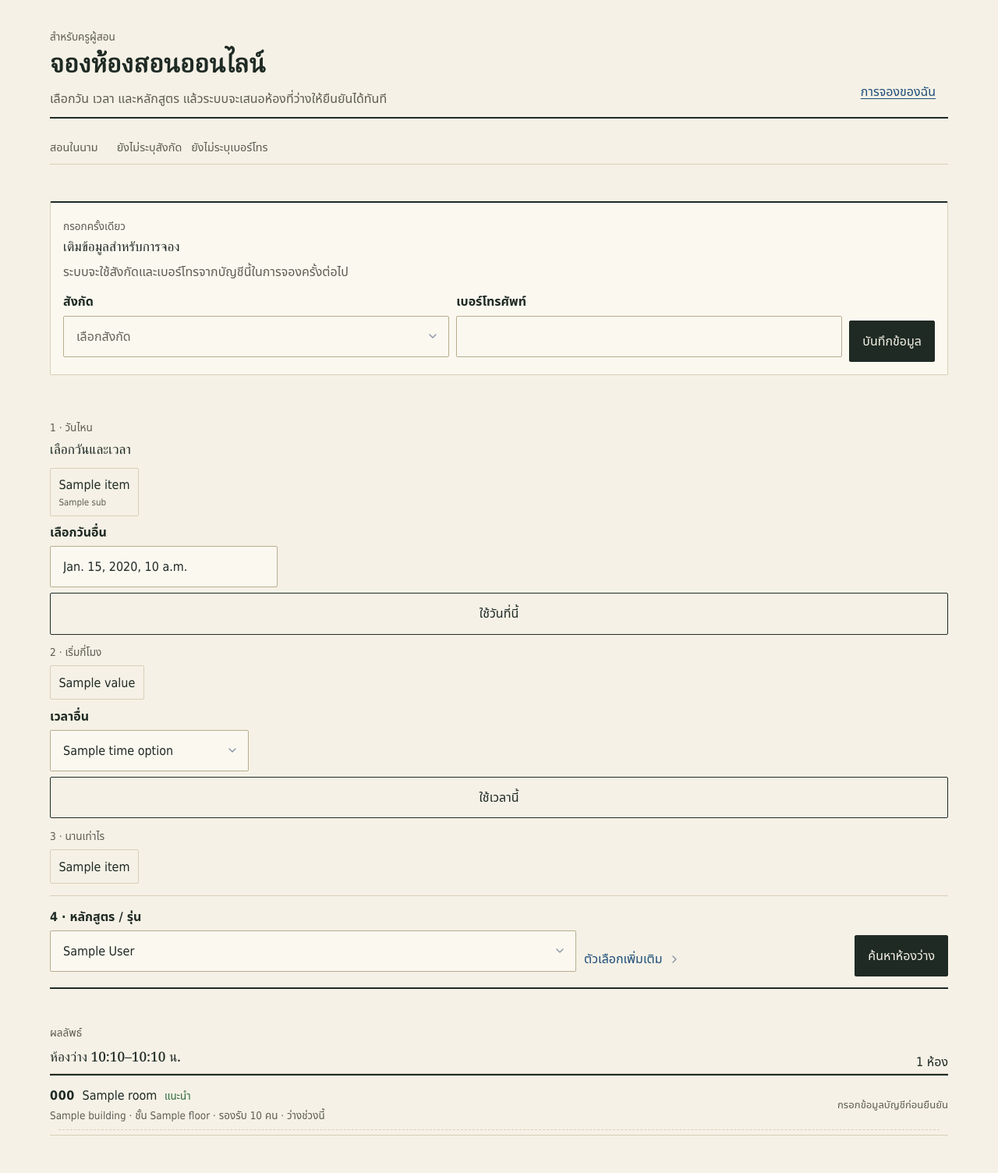
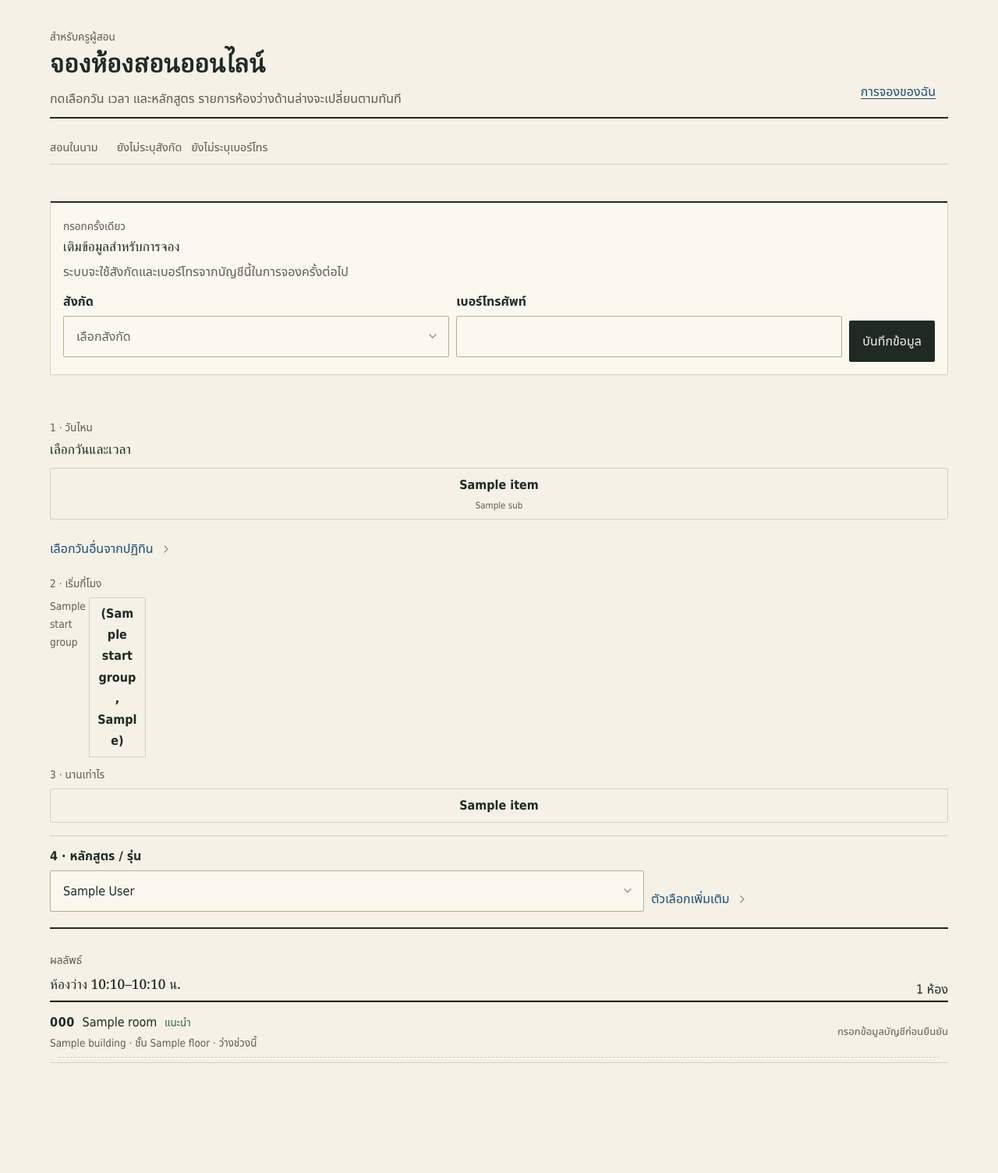
Before and after one commit to saisansan11/sigroom, a Django app: template templates/bookings/online_teaching_home.html in a window 1280 px wide. Shown: the part 102-1606 px from the top of the page at 78% size. After the commit the page ends 1465 px from the top, so only its background shows below. Run offline with Django 5.2, Linux system fonts and the light colour scheme; the template is opened without the code that fills it: most values are stand-ins (such as "Sample title", 1, 10 or a date in 2020); some web fonts are replaced.

Commit message:
feat(online): จองห้องสอนออนไลน์แบบกดน้อย + ปฏิทิน + ครูเข้าหน้าจองทันที
- ชิปวัน/เวลา/ระยะเวลากดครั้งเดียว ผลลัพธ์เปลี่ยนเองด้วย HTMX ไม่ต้องพิมพ์วันที่
- ปฏิทินเดือน พ.ศ. สำหรับเลือกวันอื่น กันวันย้อนหลังและเกินระยะจองล่วงหน้า
- เวลาเริ่มทุกครึ่งชั่วโมง 07:00–17:30
- ห้องสอนออนไลน์ย้ายเป็น บก.กศ.รร.ส.สส. ชั้น 3 (data migration) และตัดข้อความรองรับจำนวนคน
- ครูที่ไม่ได้ดูแลบริการ login แล้วไปหน้าจองห้องสอนออนไลน์

Co-Authored-By: Claude Opus 5.5 <noreply@anthropic.com>

```diff
--- a/bookings/role_home.py
+++ b/bookings/role_home.py
@@ -3,6 +3,7 @@ from django.shortcuts import redirect
 
 from resources.models import Resource
 from .lodging_services import can_access_lodging_management
+from .online_teaching import can_book_online_teaching
 
 SERVICE_LODGING = "lodging"
 SERVICE_ONLINE = "online"
@@ -49,5 +50,8 @@ def managed_services(user) -> list[str]:
 def role_home(request):
     services = managed_services(request.user)
     if not services:
+        # ครูผู้สอน (ไม่ใช่ผู้ดูแลระบบ) เข้าหน้าจองห้องสอนออนไลน์ทันที ไม่ต้องผ่านหน้าเลือกบริการ
+        if not request.user.is_superuser and can_book_online_teaching(request.user):
+            return redirect("bookings:online_teaching_home")
         return redirect("bookings:lodging_about")
     return redirect("bookings:service_staff_entry", service=services[0])
--- a/bookings/tests_lodging_service_gateway.py
+++ b/bookings/tests_lodging_service_gateway.py
@@ -85,7 +85,8 @@ def test_online_teaching_section_exposes_exact_three_signal_school_rooms(client)
     for index in range(1, 4):
         assert f"ห้องสอนออนไลน์ {index}" in html
         assert f"STU-ONLINE-{index}" in html
-    assert html.count("รองรับ 5 คน") == 3
+    assert html.count("บก.กศ.รร.ส.สส. · ชั้น 3") == 3
+    assert "รองรับ 5 คน" not in html
     assert "กล้อง · ไมโครโฟน · ไฟสตูดิโอ · จอเขียว" in html
 
 
--- a/resources/management/commands/seed_online_teaching.py
+++ b/resources/management/commands/seed_online_teaching.py
@@ -54,8 +54,8 @@ class Command(BaseCommand):
                     "name": name,
                     "resource_type": Resource.Type.ROOM,
                     "room_category": Resource.Category.ONLINE,
-                    "building": "อาคาร บก.กศ.",
-                    "floor": "1",
+                    "building": "บก.กศ.รร.ส.สส.",
+                    "floor": "3",
                     "capacity": 5,
                     "owner_unit": owner_unit,
                     "fixed_equipment": EQUIPMENT,
--- a/resources/management/commands/seed_pilot.py
+++ b/resources/management/commands/seed_pilot.py
@@ -38,9 +38,9 @@ ROOMS = [
     ("MTG-1", "ห้องประชุม 1", R.Type.ROOM, R.Category.MEETING, "อาคาร บก.", "2", 30, "HQ", P.REQUIRED, 15, 30, "ระบบประชุมออนไลน์\nเครื่องเสียง\nจอ 85 นิ้ว"),
     ("MTG-CO", "ห้องประชุมผู้บังคับบัญชา", R.Type.ROOM, R.Category.SPECIAL, "อาคาร บก.", "3", 16, "HQ", P.REQUIRED, 15, 30, "ระบบประชุมออนไลน์\nเครื่องเสียง"),
     # ห้องสอนออนไลน์ตามข้อมูลจริง: มี ~3 ห้องที่ บก.กศ.รร.ส.สส. (แผน V7 งาน B — seed สำหรับ dev/test เท่านั้น)
-    ("STU-ONLINE-1", "ห้องสอนออนไลน์ 1", R.Type.ROOM, R.Category.ONLINE, "อาคาร บก.กศ.", "1", 5, "EDU", P.AUTO, 0, 15, "กล้อง\nไมโครโฟน\nไฟสตูดิโอ\nจอเขียว"),
-    ("STU-ONLINE-2", "ห้องสอนออนไลน์ 2", R.Type.ROOM, R.Category.ONLINE, "อาคาร บก.กศ.", "1", 5, "EDU", P.AUTO, 0, 15, "กล้อง\nไมโครโฟน\nไฟสตูดิโอ\nจอเขียว"),
-    ("STU-ONLINE-3", "ห้องสอนออนไลน์ 3", R.Type.ROOM, R.Category.ONLINE, "อาคาร บก.กศ.", "1", 5, "EDU", P.AUTO, 0, 15, "กล้อง\nไมโครโฟน\nไฟสตูดิโอ\nจอเขียว"),
+    ("STU-ONLINE-1", "ห้องสอนออนไลน์ 1", R.Type.ROOM, R.Category.ONLINE, "บก.กศ.รร.ส.สส.", "3", 5, "EDU", P.AUTO, 0, 15, "กล้อง\nไมโครโฟน\nไฟสตูดิโอ\nจอเขียว"),
+    ("STU-ONLINE-2", "ห้องสอนออนไลน์ 2", R.Type.ROOM, R.Category.ONLINE, "บก.กศ.รร.ส.สส.", "3", 5, "EDU", P.AUTO, 0, 15, "กล้อง\nไมโครโฟน\nไฟสตูดิโอ\nจอเขียว"),
+    ("STU-ONLINE-3", "ห้องสอนออนไลน์ 3", R.Type.ROOM, R.Category.ONLINE, "บก.กศ.รร.ส.สส.", "3", 5, "EDU", P.AUTO, 0, 15, "กล้อง\nไมโครโฟน\nไฟสตูดิโอ\nจอเขียว"),
     ("DORM-101", "ห้องพัก 101 (4 เตียง)", R.Type.ROOM, R.Category.LODGING, "อาคารพัก 1", "1", 4, "HQ", P.AUTO, 0, 0, "เตียง 4 ชุด\nตู้เสื้อผ้า 4 ช่อง\nเครื่องปรับอากาศ"),
     ("DORM-102", "ห้องพัก 102 (4 เตียง)", R.Type.ROOM, R.Category.LODGING, "อาคารพัก 1", "1", 4, "HQ", P.AUTO, 0, 0, "เตียง 4 ชุด\nตู้เสื้อผ้า 4 ช่อง\nเครื่องปรับอากาศ"),
     ("DORM-103", "ห้องพัก 103 (4 เตียง)", R.Type.ROOM, R.Category.LODGING, "อาคารพัก 1", "1", 4, "HQ", P.AUTO, 0, 0, "เตียง 4 ชุด\nตู้เสื้อผ้า 4 ช่อง\nเครื่องปรับอากาศ"),
--- a/static/css/online_teaching_r3l.css
+++ b/static/css/online_teaching_r3l.css
@@ -249,13 +249,39 @@ body.online-teaching-r3l .online-chip {
   border: 1px solid var(--ot-rule); border-radius: 2px; background: transparent; color: var(--ot-ink); text-decoration: none;
 }
 body.online-teaching-r3l .online-chip small { color: var(--ot-muted); font-size: .72rem; }
-body.online-teaching-r3l .online-chip.is-on { border-color: var(--ot-ink); background: var(--ot-ink); color: var(--ot-paper); }
-body.online-teaching-r3l .online-chip.is-on small { color: var(--ot-paper); }
+body.online-teaching-r3l .online-chip.is-on,
+body.online-teaching-r3l .online-chip-option input:checked + .online-chip { border-color: var(--ot-ink); background: var(--ot-ink); color: var(--ot-paper); }
+body.online-teaching-r3l .online-chip.is-on small,
+body.online-teaching-r3l .online-chip-option input:checked + .online-chip small { color: var(--ot-paper); }
+/* ชิปแบบกดครั้งเดียว: radio ซ่อนไว้ ใช้ label เป็นปุ่ม */
+body.online-teaching-r3l .online-chip-option { position: relative; margin: 0; cursor: pointer; }
+body.online-teaching-r3l .online-chip-option input,
+body.online-teaching-r3l .online-calendar-day input { position: absolute; opacity: 0; width: 1px; height: 1px; margin: 0; }
+body.online-teaching-r3l .online-chip-option .online-chip { width: 100%; align-items: center; text-align: center; }
+body.online-teaching-r3l .online-chip-option input:focus-visible + .online-chip,
+body.online-teaching-r3l .online-calendar-day input:focus-visible + span { outline: 2px solid var(--ot-link); outline-offset: 2px; }
+body.online-teaching-r3l .online-time-row { display: grid; grid-template-columns: 2.6rem minmax(0,1fr); gap: .5rem; align-items: start; margin-bottom: .35rem; }
+body.online-teaching-r3l .online-time-row-label { min-height: 44px; display: flex; align-items: center; color: var(--ot-muted); font-size: .85rem; }
+body.online-teaching-r3l .online-time-grid { display: grid; grid-template-columns: repeat(auto-fill, minmax(4.4rem, 1fr)); gap: .35rem; }
+body.online-teaching-r3l .online-calendar-disclosure { margin: .45rem 0 0; padding: 0; border: 0; background: transparent; }
+body.online-teaching-r3l .online-calendar-disclosure summary { min-height: 44px; display: inline-flex; align-items: center; color: var(--ot-link); cursor: pointer; }
+body.online-teaching-r3l .online-calendar { max-width: 23rem; padding: .6rem; border: 1px solid var(--ot-rule); border-radius: 2px; background: var(--ot-raised); }
+body.online-teaching-r3l .online-calendar-head { display: grid; grid-template-columns: 44px 1fr 44px; align-items: center; text-align: center; margin-bottom: .35rem; }
+body.online-teaching-r3l .online-calendar-head a { min-height: 44px; display: flex; align-items: center; justify-content: center; color: var(--ot-ink); font-size: 1.4rem; text-decoration: none; }
+body.online-teaching-r3l .online-calendar-grid { display: grid; grid-template-columns: repeat(7, minmax(0,1fr)); gap: 2px; text-align: center; }
+body.online-teaching-r3l .online-calendar-weekday { padding: .2rem 0; color: var(--ot-muted); font-size: .75rem; }
+body.online-teaching-r3l .online-calendar-day { position: relative; margin: 0; }
+body.online-teaching-r3l label.online-calendar-day { cursor: pointer; }
+body.online-teaching-r3l .online-calendar-day span,
+body.online-teaching-r3l .online-calendar-day.is-off { min-height: 44px; display: flex; align-items: center; justify-content: center; border: 1px solid transparent; border-radius: 2px; }
+body.online-teaching-r3l .online-calendar-day.is-off { color: var(--ot-rule); }
+body.online-teaching-r3l .online-calendar-day.is-today span { border-color: var(--ot-rule); }
+body.online-teaching-r3l .online-calendar-day input:checked + span { border-color: var(--ot-ink); background: var(--ot-ink); color: var(--ot-paper); }
 body.online-teaching-r3l .online-inline-form { display: flex; flex-wrap: wrap; gap: .45rem; align-items: end; margin: .45rem 0 0; }
 body.online-teaching-r3l .online-inline-form label { min-width: min(100%, 15rem); margin: 0; }
 body.online-teaching-r3l .online-inline-form :is(input,select,button) { min-height: 44px; margin-bottom: 0; border-radius: 2px; }
 body.online-teaching-r3l .online-course-form {
-  display: grid; grid-template-columns: minmax(0,2fr) minmax(12rem,1fr) auto; gap: .6rem; align-items: end;
+  display: grid; grid-template-columns: minmax(0,2fr) minmax(12rem,1fr); gap: .6rem; align-items: end;
   margin-top: .9rem; padding-top: .8rem; border-top: 1px solid var(--ot-rule);
 }
 body.online-teaching-r3l .online-course-form :is(select,button) { min-height: 44px; margin-bottom: 0; border-radius: 2px; }
--- a/templates/bookings/online_teaching_book.html
+++ b/templates/bookings/online_teaching_book.html
@@ -5,7 +5,7 @@
 {% block title %}จอง {{ room.name }} · SIGROOM{% endblock %}
 {% block head %}
 <link rel="stylesheet" href="{% static 'css/online_teaching.css' %}">
-<link rel="stylesheet" href="{% static 'css/online_teaching_r3l.css' %}?v=1">
+<link rel="stylesheet" href="{% static 'css/online_teaching_r3l.css' %}?v=3">
 {% endblock %}
 {% block content %}
 <div class="online-teaching-shell">
@@ -13,7 +13,7 @@
     <div>
       <p class="eyebrow">สำหรับครูผู้สอน</p>
       <h1>{{ room.name }}</h1>
-      <p>{{ room.building }}{% if room.floor %} · ชั้น {{ room.floor }}{% endif %} · รองรับ {{ room.capacity }} คน</p>
+      <p>{{ room.building }}{% if room.floor %} · ชั้น {{ room.floor }}{% endif %}</p>
     </div>
     <a role="button" class="secondary" href="{% url 'bookings:online_teaching_home' %}">เลือกห้องอื่น</a>
   </div>
--- a/templates/bookings/online_teaching_home.html
+++ b/templates/bookings/online_teaching_home.html
@@ -5,7 +5,7 @@
 {% block title %}จองห้องสอนออนไลน์ · SIGROOM{% endblock %}
 {% block head %}
 <link rel="stylesheet" href="{% static 'css/online_teaching.css' %}">
-<link rel="stylesheet" href="{% static 'css/online_teaching_r3l.css' %}?v=2">
+<link rel="stylesheet" href="{% static 'css/online_teaching_r3l.css' %}?v=3">
 {% endblock %}
 {% block content %}
 <div class="online-teaching-shell">
@@ -13,7 +13,7 @@
     <div>
       <p class="eyebrow">สำหรับครูผู้สอน</p>
       <h1>จองห้องสอนออนไลน์</h1>
-      <p>เลือกวัน เวลา และหลักสูตร แล้วระบบจะเสนอห้องที่ว่างให้ยืนยันได้ทันที</p>
+      <p>กดเลือกวัน เวลา และหลักสูตร รายการห้องว่างด้านล่างจะเปลี่ยนตามทันที</p>
     </div>
     <a role="button" class="secondary" href="{% url 'bookings:my_bookings' %}">การจองของฉัน</a>
   </div>
@@ -62,51 +62,48 @@
       </section>
     {% endif %}
 
-    <section class="online-quick-filter" aria-labelledby="online-quick-heading">
+    <form method="get" action="{% url 'bookings:online_teaching_home' %}" class="online-quick-filter" aria-labelledby="online-quick-heading"
+          hx-get="{% url 'bookings:online_teaching_home' %}" hx-trigger="change" hx-target="#online-results" hx-swap="outerHTML" hx-push-url="true">
       <div class="online-filter-head"><p class="eyebrow">1 · วันไหน</p><h2 id="online-quick-heading">เลือกวันและเวลา</h2></div>
-      <div class="online-chip-row" aria-label="เลือกวันที่">
+      <div class="online-chip-row" role="group" aria-label="เลือกวันที่">
         {% for item in day_choices %}
-          <a class="online-chip{% if selection.day == item.value %} is-on{% endif %}" href="{{ item.url }}">{{ item.label }}{% if item.sub %}<small>{{ item.sub }}</small>{% endif %}</a>
+          <label class="online-chip-option">
+            <input type="radio" name="day" value="{{ item.value }}"{% if selection.day == item.value %} checked{% endif %}>
+            <span class="online-chip">{{ item.label }}{% if item.sub %}<small>{{ item.sub }}</small>{% endif %}</span>
+          </label>
         {% endfor %}
       </div>
-      <form method="get" class="online-inline-form">
-        <input type="hidden" name="day" value="other">
-        <input type="hidden" name="start" value="{{ selection.start_text }}">
-        <input type="hidden" name="dur" value="{{ selection.dur }}">
-        {% if selection.course %}<input type="hidden" name="course_run" value="{{ selection.course.pk }}">{% endif %}
-        <input type="hidden" name="purpose" value="{{ selection.purpose }}">
-        <label for="online-custom-date">เลือกวันอื่น
-          <input id="online-custom-date" name="date" value="{{ selection.date_text }}" inputmode="numeric" placeholder="24/08/2569">
-        </label>
-        <button type="submit" class="secondary">ใช้วันที่นี้</button>
-      </form>
+      <details class="online-calendar-disclosure"{% if calendar_open %} open{% endif %}>
+        <summary>เลือกวันอื่นจากปฏิทิน</summary>
+        {% include "bookings/partials/online_calendar.html" %}
+      </details>
 
       <p class="online-step-label">2 · เริ่มกี่โมง</p>
-      <div class="online-chip-row" aria-label="เลือกเวลาเริ่ม">
-        {% for item in start_choices %}<a class="online-chip{% if selection.start_text == item.value and selection.dur != 'am' and selection.dur != 'pm' %} is-on{% endif %}" href="{{ item.url }}">{{ item.value }}</a>{% endfor %}
-      </div>
-      <form method="get" class="online-inline-form">
-        <input type="hidden" name="day" value="{{ selection.day }}">
-        <input type="hidden" name="dur" value="{{ selection.dur }}">
-        {% if selection.course %}<input type="hidden" name="course_run" value="{{ selection.course.pk }}">{% endif %}
-        <input type="hidden" name="purpose" value="{{ selection.purpose }}">
-        <label for="online-other-time">เวลาอื่น
-          <select id="online-other-time" name="start">
-            {% for value,label in time_options %}<option value="{{ value }}"{% if value == selection.start_text %} selected{% endif %}>{{ label }}</option>{% endfor %}
-          </select>
-        </label>
-        <button type="submit" class="secondary">ใช้เวลานี้</button>
-      </form>
+      {% for group_label, values in start_groups %}
+        <div class="online-time-row" role="group" aria-label="เวลาเริ่มช่วง{{ group_label }}">
+          <span class="online-time-row-label">{{ group_label }}</span>
+          <div class="online-time-grid">
+            {% for value in values %}
+              <label class="online-chip-option">
+                <input type="radio" name="start" value="{{ value }}"{% if selection.start_text == value and selection.dur != 'am' and selection.dur != 'pm' %} checked{% endif %}>
+                <span class="online-chip">{{ value }}</span>
+              </label>
+            {% endfor %}
+          </div>
+        </div>
+      {% endfor %}
 
       <p class="online-step-label">3 · นานเท่าไร</p>
-      <div class="online-chip-row" aria-label="เลือกระยะเวลา">
-        {% for item in duration_choices %}<a class="online-chip{% if selection.dur == item.value %} is-on{% endif %}" href="{{ item.url }}">{{ item.label }}</a>{% endfor %}
+      <div class="online-chip-row" role="group" aria-label="เลือกระยะเวลา">
+        {% for item in duration_choices %}
+          <label class="online-chip-option">
+            <input type="radio" name="dur" value="{{ item.value }}"{% if selection.dur == item.value %} checked{% endif %}>
+            <span class="online-chip">{{ item.label }}</span>
+          </label>
+        {% endfor %}
       </div>
 
-      <form method="get" class="online-course-form" hx-get="{% url 'bookings:online_teaching_home' %}" hx-target="#online-results" hx-push-url="true">
-        <input type="hidden" name="day" value="{{ selection.day }}">
-        <input type="hidden" name="start" value="{{ selection.start_text }}">
-        <input type="hidden" name="dur" value="{{ selection.dur }}">
+      <div class="online-course-form">
         <label for="online-course-run">4 · หลักสูตร / รุ่น
           <select id="online-course-run" name="course_run"{% if not selection.runs %} disabled{% endif %}>
             {% for run in selection.runs %}<option value="{{ run.pk }}"{% if selection.course and run.pk == selection.course.pk %} selected{% endif %}>{{ run.display_name }}</option>{% endfor %}
@@ -120,9 +117,9 @@
             </select>
           </label>
         </details>
-        <button type="submit">ค้นหาห้องว่าง</button>
-      </form>
-    </section>
+        <noscript><button type="submit">ค้นหาห้องว่าง</button></noscript>
+      </div>
+    </form>
 
     {% include "bookings/partials/online_results.html" %}
   {% endif %}
--- /dev/null
+++ b/templates/bookings/partials/online_calendar.html
@@ -0,0 +1,20 @@
+<div id="online-calendar" class="online-calendar">
+  <div class="online-calendar-head">
+    {% if calendar.prev_url %}<a href="{{ calendar.prev_url }}" hx-get="{{ calendar.prev_url }}" hx-target="#online-calendar" hx-swap="outerHTML" hx-push-url="false" aria-label="เดือนก่อนหน้า">‹</a>{% else %}<span aria-hidden="true"></span>{% endif %}
+    <strong aria-live="polite">{{ calendar.title }}</strong>
+    {% if calendar.next_url %}<a href="{{ calendar.next_url }}" hx-get="{{ calendar.next_url }}" hx-target="#online-calendar" hx-swap="outerHTML" hx-push-url="false" aria-label="เดือนถัดไป">›</a>{% else %}<span aria-hidden="true"></span>{% endif %}
+  </div>
+  <div class="online-calendar-grid" role="group" aria-label="เลือกวันที่ {{ calendar.title }}">
+    {% for name in calendar.weekdays %}<span class="online-calendar-weekday" aria-hidden="true">{{ name }}</span>{% endfor %}
+    {% for week in calendar.weeks %}{% for day in week %}
+      {% if day.enabled %}
+        <label class="online-calendar-day{% if day.today %} is-today{% endif %}">
+          <input type="radio" name="day" value="{{ day.value }}"{% if day.selected and not day_in_chips %} checked{% endif %}>
+          <span>{{ day.date.day }}</span>
+        </label>
+      {% else %}
+        <span class="online-calendar-day is-off" aria-hidden="true">{% if day.in_month %}{{ day.date.day }}{% endif %}</span>
+      {% endif %}
+    {% endfor %}{% endfor %}
+  </div>
+</div>
--- a/templates/bookings/partials/online_results.html
+++ b/templates/bookings/partials/online_results.html
@@ -21,7 +21,7 @@
               <span>{{ room.name }}</span>
               {% if forloop.first %}<small>แนะนำ</small>{% endif %}
             </div>
-            <p>{{ room.building }}{% if room.floor %} · ชั้น {{ room.floor }}{% endif %} · รองรับ {{ room.capacity }} คน · ว่างช่วงนี้</p>
+            <p>{{ room.building }}{% if room.floor %} · ชั้น {{ room.floor }}{% endif %} · ว่างช่วงนี้</p>
           </div>
           {% if profile_complete %}
             <form method="post" action="{% url 'bookings:online_teaching_quick_book' %}" class="online-quick-book-form">
```
Also changed, not shown: bookings/online_teaching.py (+80 -51 lines), bookings/tests_task_first_a4_online.py (+57 -0 lines), templates/lodging/lodging_about.html (+4 -4 lines), resources/migrations/0006_online_room_location.py (added).
